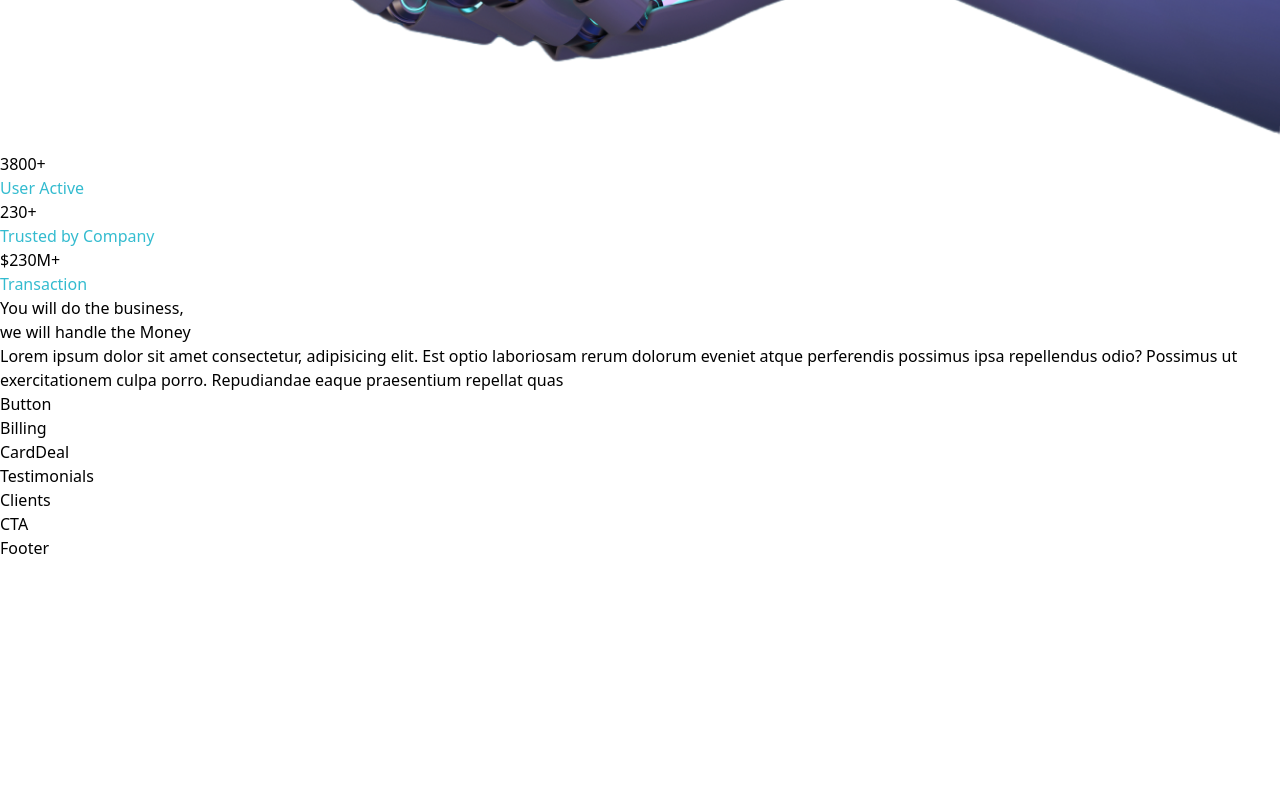
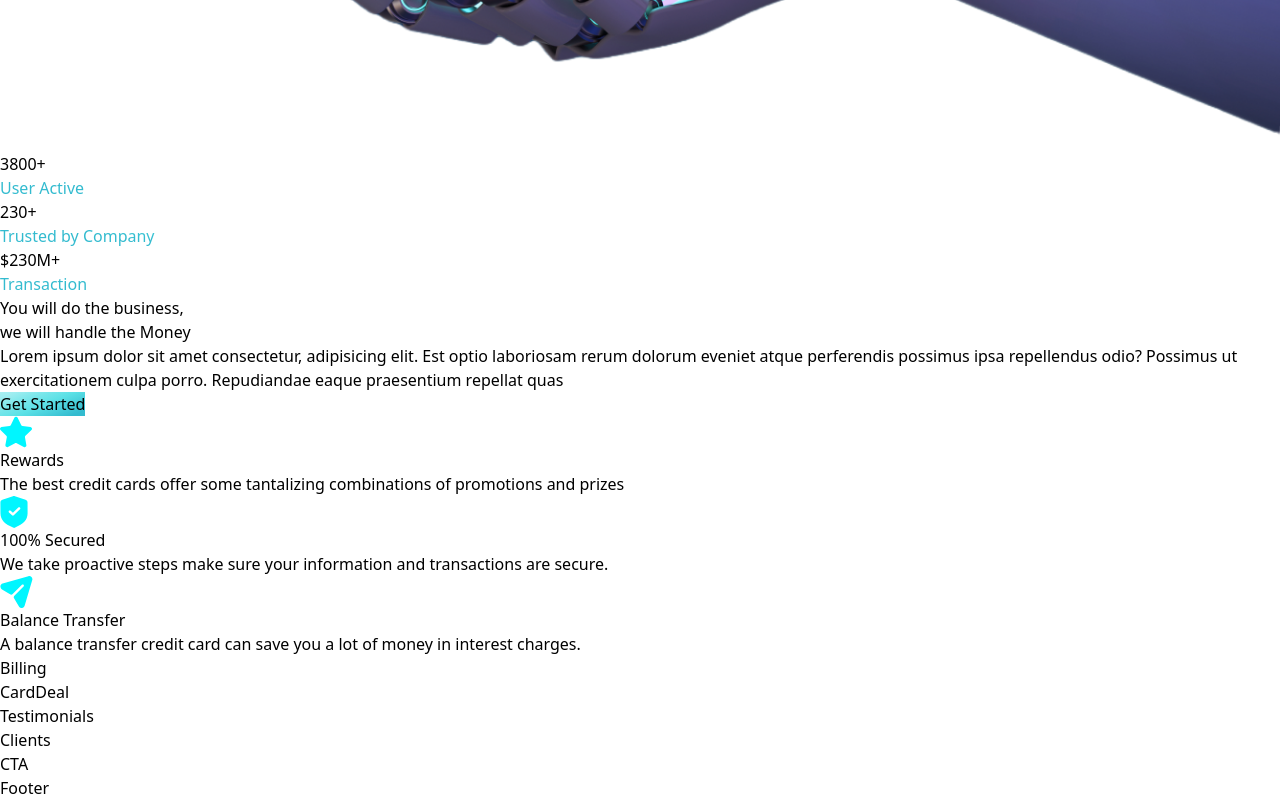
Before and after one commit to jeylanab/JOOBANK, a React (Vite) app: page / in a window 1280 px wide. Shown: the part 1660-2460 px from the top of the page. Before the commit the page ends 2220 px from the top, so only its background shows below. Built offline with nearby package versions, Linux system fonts and the light colour scheme.

Commit message:
added card for featured card

```diff
--- a/src/components/Business.jsx
+++ b/src/components/Business.jsx
@@ -3,7 +3,21 @@ import { features } from '../constants';
 import styles , { layout } from '../style';
 import Button from './Button';
 
-
+const FeatureCard = ({ icon, title, content, index }) => (
+  <div className={`flex flex-row p-6 rounded-[20px] ${index !== features.length - 1 ? "mb-6" : "mb-0"} feature-card`}>
+    <div className={`w-[64px] h-[64px] rounded-full ${styles.flexCenter} bg-dimBlue`}>
+      <img src={icon} alt="star" className="w-[50%] h-[50%] object-contain" />
+    </div>
+    <div className="flex-1 flex flex-col ml-3">
+      <h4 className="font-poppins font-semibold text-white text-[18px] leading-[23.4px] mb-1">
+        {title}
+      </h4>
+      <p className="font-poppins font-normal text-dimWhite text-[16px] leading-[24px]">
+        {content}
+      </p>
+    </div>
+  </div>
+);
 
 const Business = () => {
   return (
@@ -19,8 +33,13 @@ const Business = () => {
               </p>
 
               <Button  styles = "mt-10" />
+          </div>
+          <div className={`${layout.sectionImg} flex-col`}>
+              {features.map((feature, index) => (
+              <FeatureCard key={feature.id} {...feature} index={index} />
+              ))}
+          </div>
 
-          </div>
     </section>
   )
 }
--- a/src/components/Button.jsx
+++ b/src/components/Button.jsx
@@ -2,7 +2,9 @@ import React from 'react'
 
 const Button = ( {styles}) => {
   return (
-    <div>Button</div>
+    <button type='button' className={`py-4 px-6 bg-blue-gradient font-poppins font-medium text-[18px] text-primary outline-none  ${styles}`}>
+      Get Started
+    </button>
   )
 }
 
```
